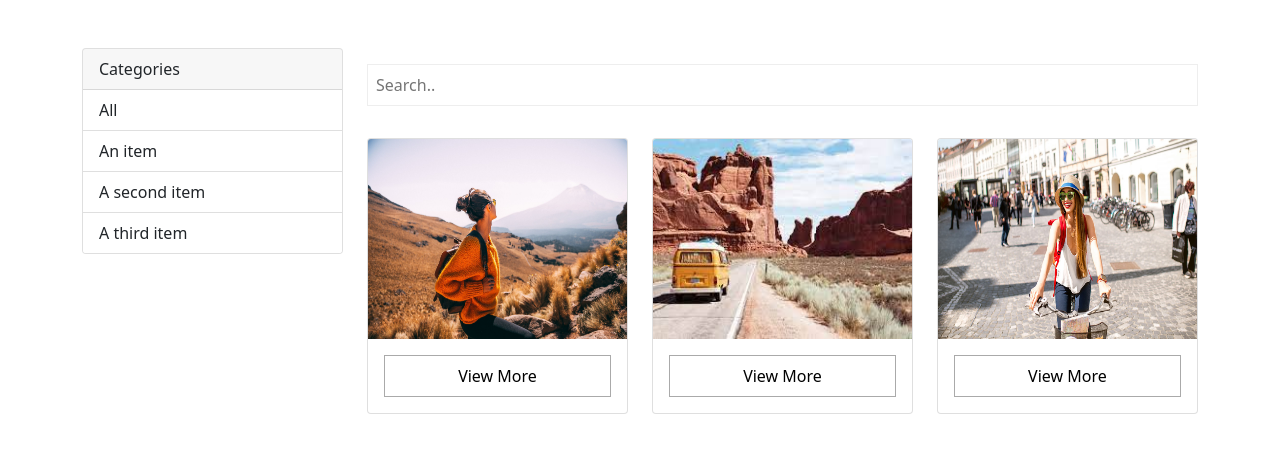
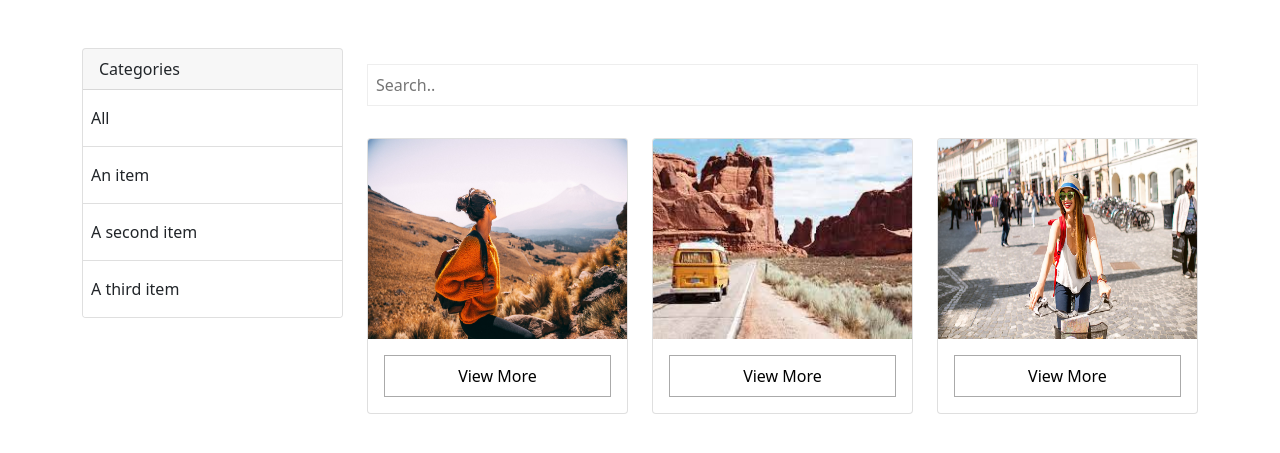
Before and after one commit to fobiero/imageGallery_Dj_01, a Django app: page / in a window 1280 px wide. Shown: the top 453 px of the page. Run offline with Django 4.2, Linux system fonts and the light colour scheme.

Commit message:
edit display Travel category

```diff
--- a/photo/static/css/custom.css
+++ b/photo/static/css/custom.css
@@ -18,6 +18,10 @@
     cursor: pointer;
 }
 
+.list-group-item {
+    padding: 1rem .5rem;
+}
+
 .card img {
     height: 200px;
 }
```
